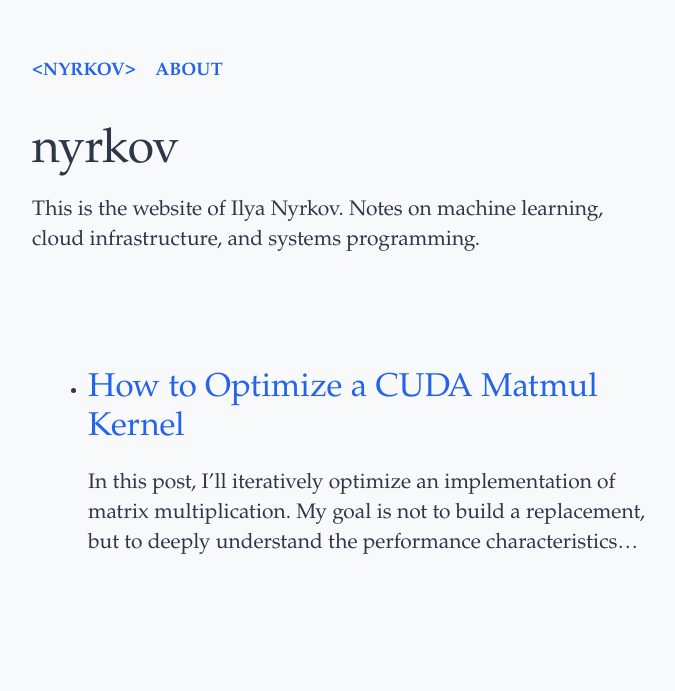
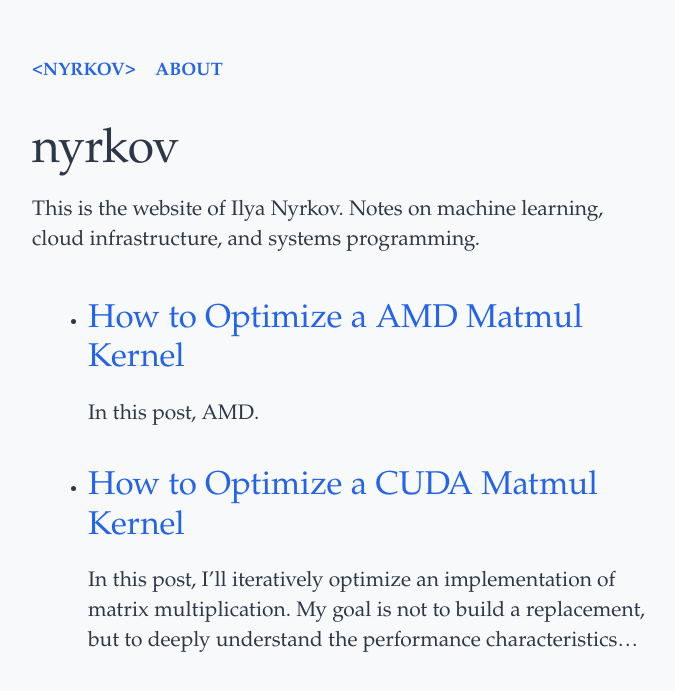
Before and after one commit to IlyaNyrkov/IlyaNyrkov.github.io, a Jekyll site: the page built from index.html, in a window 1280 px wide. Shown: the top 691 px of the page, without its empty margins (128-803 px from the left). Built offline with Jekyll 4.4.1, drawn with Linux system fonts in a browser that asks for light colours; some web fonts are replaced.

Commit message:
added new post, made distance smaller between about section and first post

````diff
--- /dev/null
+++ b/_posts/2024-03-27-my-second-post.md
@@ -0,0 +1,15 @@
+---
+layout: post
+title: "How to Optimize a AMD Matmul Kernel"
+---
+
+In this post, AMD.
+
+## Here is a subheading
+
+You can easily include code snippets:
+
+```python
+def hello_world():
+    print("This syntax highlights automatically!")
+```
--- a/index.html
+++ b/index.html
@@ -5,16 +5,16 @@ title: Home
 
 <article style="padding-top: 0;">
 
-  <section style="margin-bottom: 2rem;">
+  <section style="margin-bottom: 0;">
     <h1 style="color: #2d3748; font-weight: normal; margin-top: 1rem; margin-bottom: 1rem;">nyrkov</h1>
     <p>This is the website of Ilya Nyrkov. Notes on machine learning, cloud infrastructure, and systems programming.</p>
   </section>
 
-  <section>
-    <ul style="list-style-type: disc;">
+  <section style="padding-top: 0;">
+    <ul style="list-style-type: disc; margin-top: 0;">
       {% for post in site.posts %}
         <li style="margin-bottom: 2.5rem;">
-          <h2 style="font-style: normal; margin-bottom: 0.5rem; line-height: 1.2;">
+          <h2 style="font-style: normal; margin-top: 0.5rem; margin-bottom: 0.5rem; line-height: 1.2;">
             <a href="{{ post.url }}" style="text-decoration: none;">
               {{ post.title }}
             </a>
````
